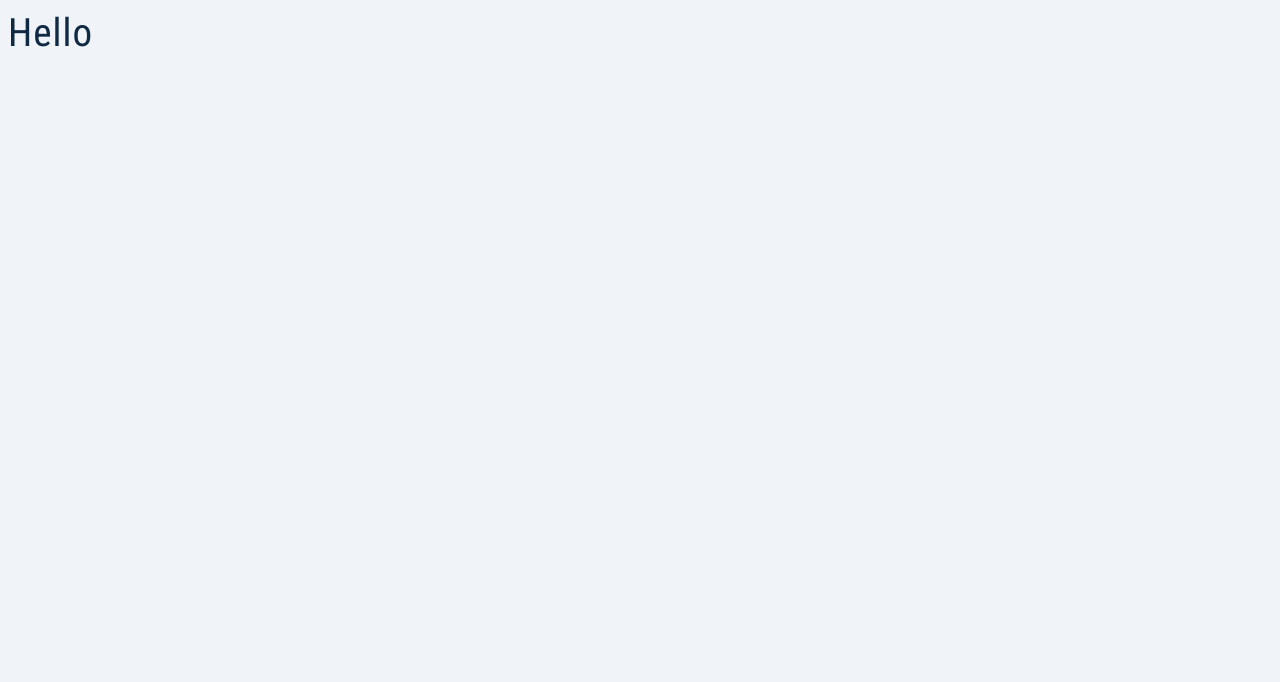
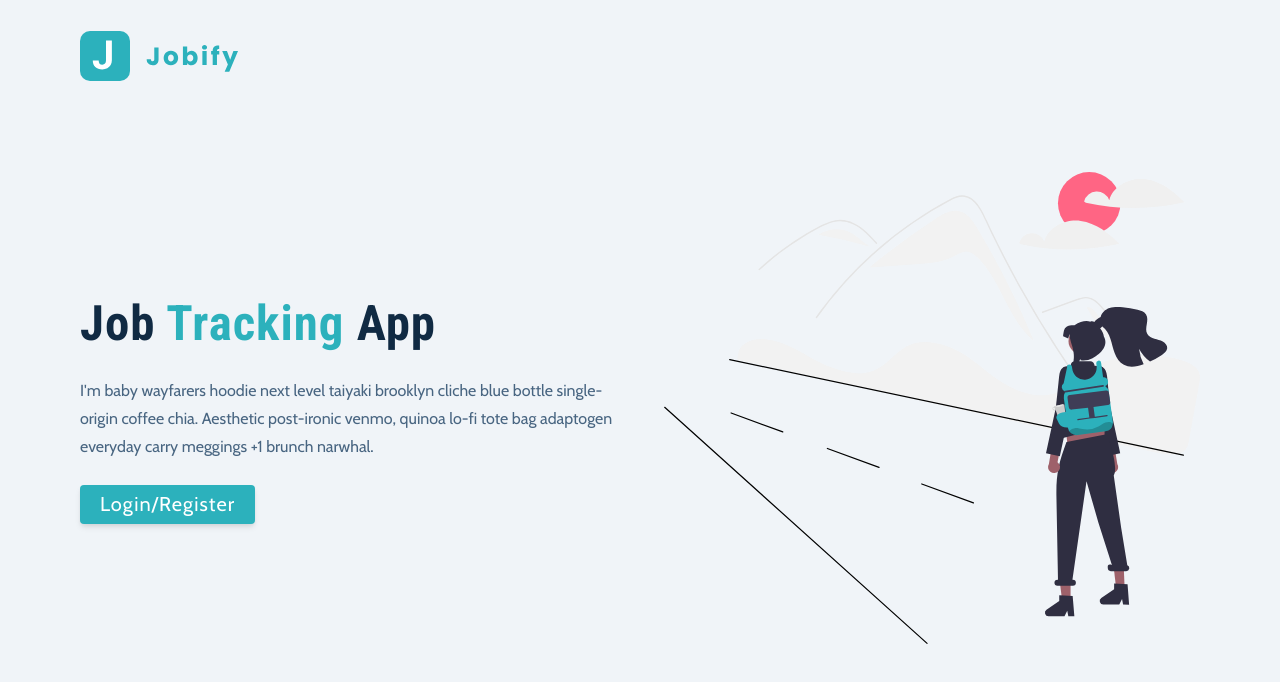
Before and after one commit to catalinpetrovici/Job-Application-Manager, a React (Vite) app in the folder client/: page /landing in a window 1280 px wide. Shown: the top 682 px of the page. Built offline with nearby package versions, Linux system fonts and the light colour scheme.

Commit message:
Landing Page & Router App

```diff
--- a/client/src/App.jsx
+++ b/client/src/App.jsx
@@ -1,8 +1,16 @@
+import { BrowserRouter, Routes, Route } from 'react-router-dom';
+import Landing from '@pages/Landing';
+
 function App() {
   return (
-    <main>
-      <h2>hello</h2>
-    </main>
+    <BrowserRouter>
+      <Routes>
+        <Route path='/' element={<div>Dashboard</div>} />
+        <Route path='/register' element={<div>Register</div>} />
+        <Route path='/landing' element={<Landing />} />
+        <Route path='*' element={<div>Error</div>} />
+      </Routes>
+    </BrowserRouter>
   );
 }
 
--- /dev/null
+++ b/client/src/assets/wrappers/LandingPage.jsx
@@ -0,0 +1,40 @@
+import styled from 'styled-components';
+
+const Wrapper = styled.main`
+  nav {
+    width: var(--fluid-width);
+    max-width: var(--max-width);
+    margin: 0 auto;
+    height: var(--nav-height);
+    display: flex;
+    align-items: center;
+  }
+  .page {
+    min-height: calc(100vh - var(--nav-height));
+    display: grid;
+    align-items: center;
+    margin-top: -3rem;
+  }
+  h1 {
+    font-weight: 700;
+    span {
+      color: var(--primary-500);
+    }
+  }
+  p {
+    color: var(--grey-600);
+  }
+  .main-img {
+    display: none;
+  }
+  @media (min-width: 992px) {
+    .page {
+      grid-template-columns: 1fr 1fr;
+      column-gap: 3rem;
+    }
+    .main-img {
+      display: block;
+    }
+  }
+`;
+export default Wrapper;
--- /dev/null
+++ b/client/src/components/Logo.jsx
@@ -0,0 +1,7 @@
+import logo from '@assets/images/logo.svg';
+
+const Logo = () => {
+  return <img src={logo} alt='jobify' className='logo' />;
+};
+
+export default Logo;
--- /dev/null
+++ b/client/src/components/index.jsx
@@ -0,0 +1,3 @@
+import Logo from './Logo';
+
+export { Logo };
--- /dev/null
+++ b/client/src/pages/Landing.jsx
@@ -0,0 +1,34 @@
+import main from '@assets/images/main.svg';
+import Wrapper from '@assets/wrappers/LandingPage';
+import { Logo } from '@components';
+import { Link } from 'react-router-dom';
+
+const Landing = () => {
+  return (
+    <Wrapper>
+      <nav>
+        <Logo />
+      </nav>
+      <div className='container page'>
+        {/* info */}
+        <div className='info'>
+          <h1>
+            job <span>tracking</span> app
+          </h1>
+          <p>
+            I'm baby wayfarers hoodie next level taiyaki brooklyn cliche blue
+            bottle single-origin coffee chia. Aesthetic post-ironic venmo,
+            quinoa lo-fi tote bag adaptogen everyday carry meggings +1 brunch
+            narwhal.
+          </p>
+          <Link to='/register' className='btn btn-hero'>
+            Login/Register
+          </Link>
+        </div>
+        <img src={main} alt='job hunt' className='img main-img' />
+      </div>
+    </Wrapper>
+  );
+};
+
+export default Landing;
--- /dev/null
+++ b/client/src/pages/index.jsx
@@ -0,0 +1,3 @@
+import Landing from './Landing';
+
+export { Landing };
```
